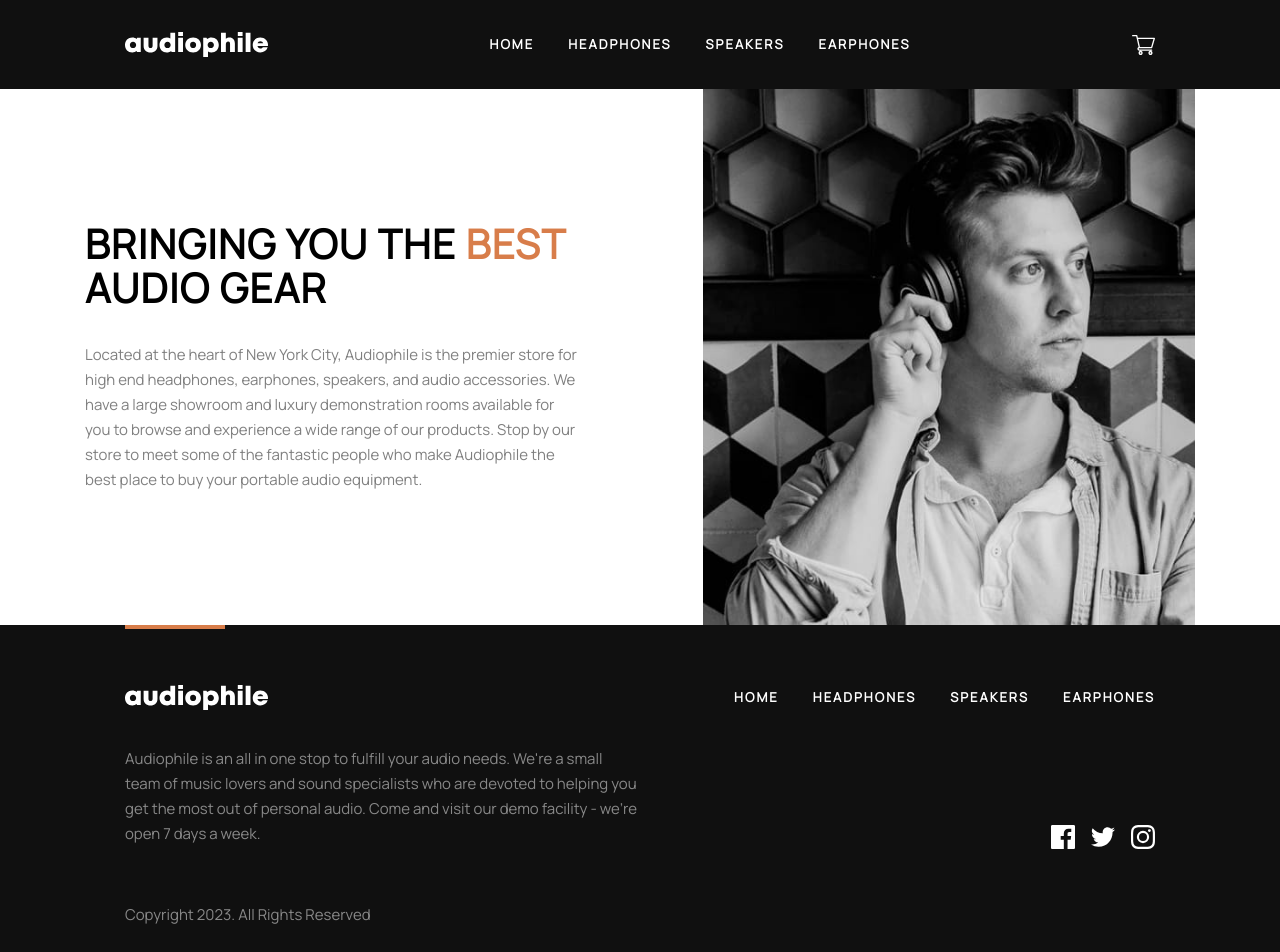
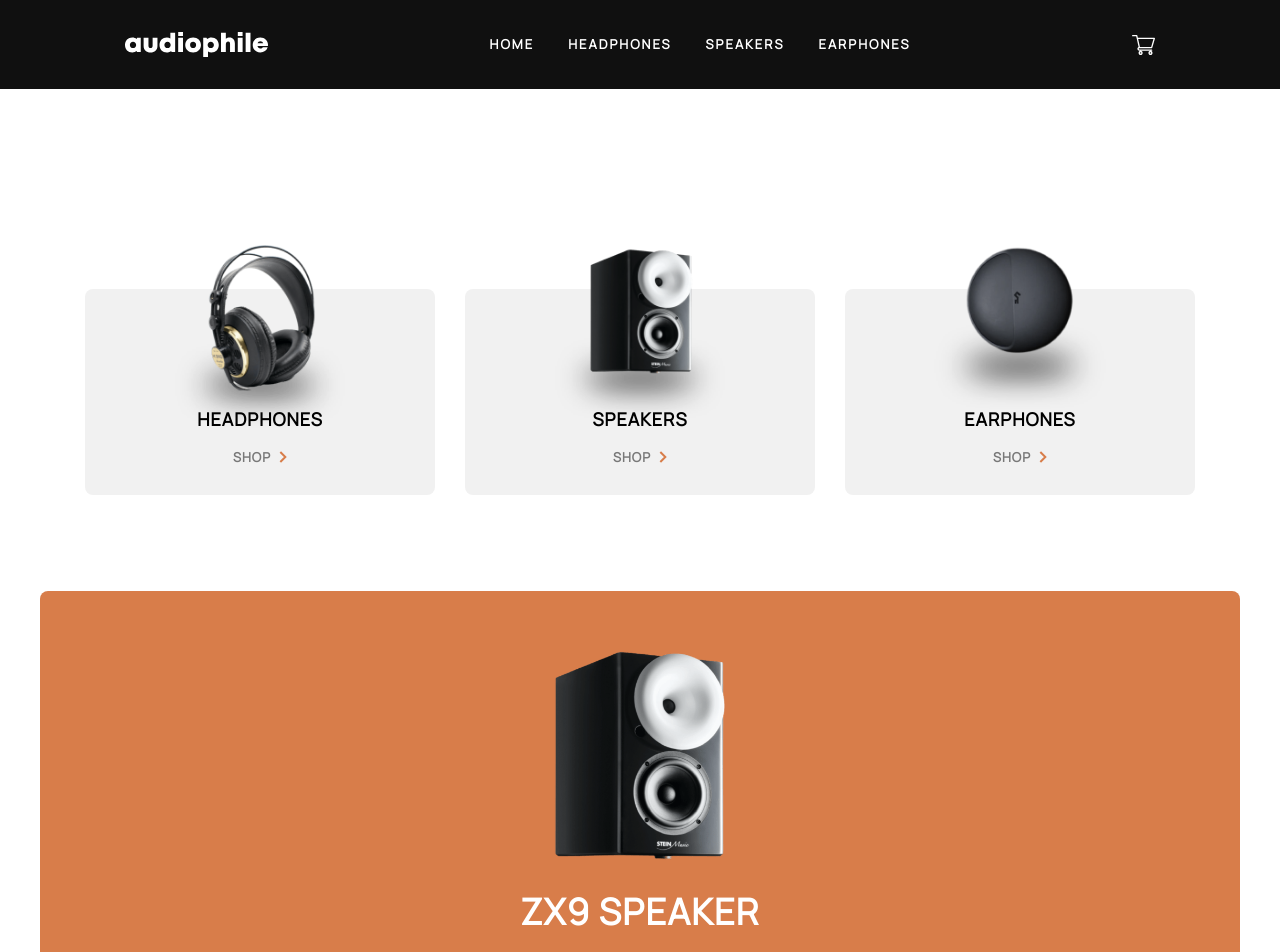
Before and after one commit to MichalTrubini/Vue_Audophile-ecommerce2, a Vue app: page / in a window 1280 px wide. Shown: the top 952 px of the page. Built offline with nearby package versions, Linux system fonts and the light colour scheme.

Commit message:
home page WIP

```diff
--- a/src/App.vue
+++ b/src/App.vue
@@ -53,7 +53,7 @@ body {
   font-family: "Manrope", sans-serif;
 }
 
-h1, h2 {
+h1, h2, h3 {
   font-weight: 700;
   text-transform: uppercase;
   color: rgb(0, 0, 0);
--- /dev/null
+++ b/src/components/main/home/BlockHotProducts.vue
@@ -0,0 +1,35 @@
+<template>
+  <div>
+    <div class="bg-brick rounded-lg text-center px-6 pt-[60px] pb-[55px]">
+        <img :src="productOne.imageOne" alt="ZX9 SPEAKER" class="w-[172px] mx-auto mb-8" />
+      <h3 class="text-white text-[36px] mb-6 tracking-[1.3px] px-8 leading-10">
+        {{ productOne.title }}
+      </h3>
+      <p class="text-white opacity-75 mb-6">{{ productOne.description }}</p>
+    </div>
+  </div>
+</template>
+
+<script lang="ts">
+import imageOne from "../../../assets/home/mobile/image-speaker-zx9.png";
+
+export default {
+  name: "BlockHotProducts",
+  data() {
+    return {
+      productOne: {
+        title: "ZX9 SPEAKER",
+        description:
+          "Upgrade to premium speakers that are phenomenally built to deliver truly remarkable sound.",
+        imageOne: imageOne,
+      },
+      productTwo: {
+        title: "ZX7 SPEAKER",
+      },
+      productThree: {
+        title: "YX1 EARPHONES",
+      },
+    };
+  },
+};
+</script>
--- a/src/components/main/home/HomeContent.vue
+++ b/src/components/main/home/HomeContent.vue
@@ -1,16 +1,38 @@
 <template>
-  <div class="px-6 md:px-10">
-    <AudioGear />
+  <div class="pagePadding mt-[92px] lg:mt-[200px]">
+    <BlockCategories />
+  </div>
+  <div>
+    <BlockHotProducts class="pagePadding my-[120px] md:my-[96px]"/>
+  </div>
+  <div class="pagePadding my-[120px] md:my-[96px]">
+    <BlockAudioGear />
   </div>
 </template>
 
 <script lang="ts">
-import AudioGear from "../../shared/AudioGear.vue";
+import BlockAudioGear from "../../shared/BlockAudioGear.vue";
+import BlockCategories from "../../shared/BlockCategories.vue";
+import BlockHotProducts from "./BlockHotProducts.vue";
 
 export default {
   name: "HomeContent",
   components: {
-    AudioGear,
+    BlockAudioGear,
+    BlockCategories,
+    BlockHotProducts,
   },
 };
 </script>
+
+<style>
+.pagePadding {
+  padding: 0 1.5rem;
+}
+
+@media screen and (min-width: 768px) {
+  .pagePadding {
+    padding: 0 2.5rem;
+  }
+}
+</style>
--- a/src/components/shared/AudioGear.vue
+++ b/src/components/shared/BlockAudioGear.vue
@@ -30,7 +30,7 @@ import { inject, ref, Ref } from "vue";
 import { Size } from "../../types/enums";
 
 export default {
-  name: "AudioGear",
+  name: "BlockAudioGear",
   data() {
     return {
       imageMobile: imageMobile,
--- /dev/null
+++ b/src/components/shared/BlockCategories.vue
@@ -0,0 +1,39 @@
+<template>
+  <div class="flex flex-col gap-[68px] max-w-[1110px] mx-auto md:flex-row md:gap-[10px] md:justify-between lg:gap-[30px]">
+    <div v-for="(item, index) in data" :key="index" class="bg-gray rounded-lg relative pt-[88px] pb-[22px] md:w-1/3 lg:pt-[116px] lg:pb-[30px]">
+        <img :src="item.image" alt="headphones" class="absolute w-[145px] top-[-45px] left-[50%] transform translate-x-[-50%] lg:w-[200px]"/>
+        <h3 class="uppercase text-center tracking-[1px] text-[15px] mb-4 lg:text-lg">{{ item.title }}</h3>
+        <div class="flex items-center justify-center gap-2">
+            <p class="uppercase text-[13px] leading-4 font-bold tracking-[1px]">shop</p>
+            <img :src="iconArrow" alt="arrow" />
+        </div>
+    </div>
+  </div>
+</template>
+
+<script lang="ts">
+import headphonesImage from "../../assets/shared/desktop/image-category-thumbnail-headphones.png";
+import speakersImage from "../../assets/shared/desktop/image-category-thumbnail-speakers.png";
+import earphonesImage from "../../assets/shared/desktop/image-category-thumbnail-earphones.png";
+import iconArrow from "../../assets/shared/desktop/icon-arrow-right.svg";
+export default {
+  name: "BlockCategories",
+  data: () => ({
+    data: [
+        {
+            image: headphonesImage,
+            title: "headphones",
+        },
+        {
+            image: speakersImage,
+            title: "speakers",
+        },
+        {
+            image: earphonesImage,
+            title: "earphones",
+        }
+    ],
+    iconArrow: iconArrow,
+  }),
+};
+</script>
```
